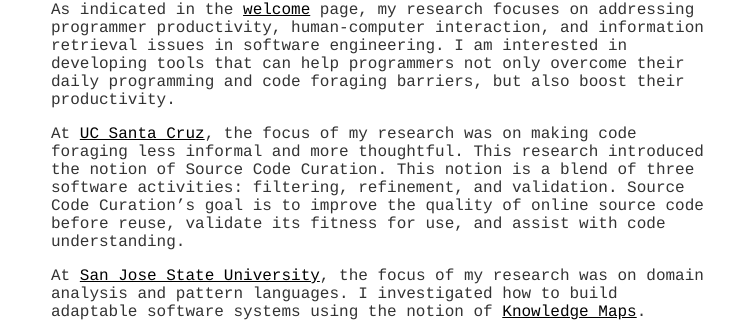
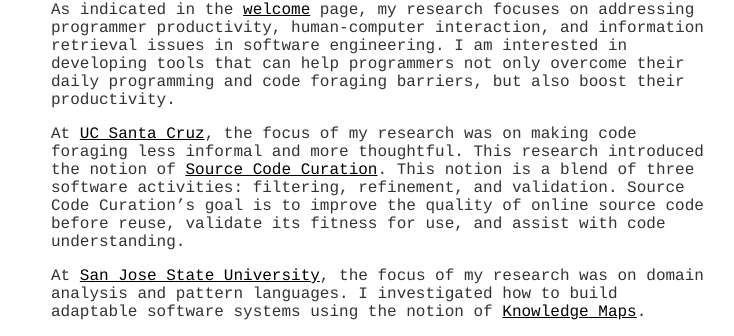
Before and after one commit to hsanchez/hsanchez.github.io, a Jekyll site: the page built from about/index.md, in a window 1280 px wide. Shown: the part 285-621 px from the top of the page, without its empty margins (259-993 px from the left). Built offline with Jekyll 4.4.1, drawn with Linux system fonts in a browser that asks for light colours; some of the changed lines change nothing that is shown.

Commit message:
fixes minor typo

```diff
--- a/about/index.md
+++ b/about/index.md
@@ -7,7 +7,7 @@
 
 As indicated in the <a href="/">welcome</a> page, my research focuses on addressing programmer productivity, human-computer interaction, and information retrieval issues in software engineering. I am interested in developing tools that can help programmers not only overcome their daily programming and code foraging barriers, but also boost their productivity.
 
-At [UC Santa Cruz](http://www.ucsc.edu/), the focus of my research was on making code foraging less informal and more thoughtful. This research introduced the notion of Source Code Curation. This notion is a blend of three software activities: filtering, refinement, and validation. Source Code Curation’s goal is to improve the quality of online source code before reuse, validate its fitness for use, and assist with code understanding.
+At [UC Santa Cruz](http://www.ucsc.edu/), the focus of my research was on making code foraging less informal and more thoughtful. This research introduced the notion of <a href="/posts/thesiswork">Source Code Curation</a>. This notion is a blend of three software activities: filtering, refinement, and validation. Source Code Curation’s goal is to improve the quality of online source code before reuse, validate its fitness for use, and assist with code understanding.
 
 At [San Jose State University](http://www.sjsu.edu/), the focus of my research was on domain analysis and pattern languages. I investigated how to build adaptable software systems using the notion of [Knowledge Maps](http://www.crcpress.com/product/isbn/9781466571433).
 
```
